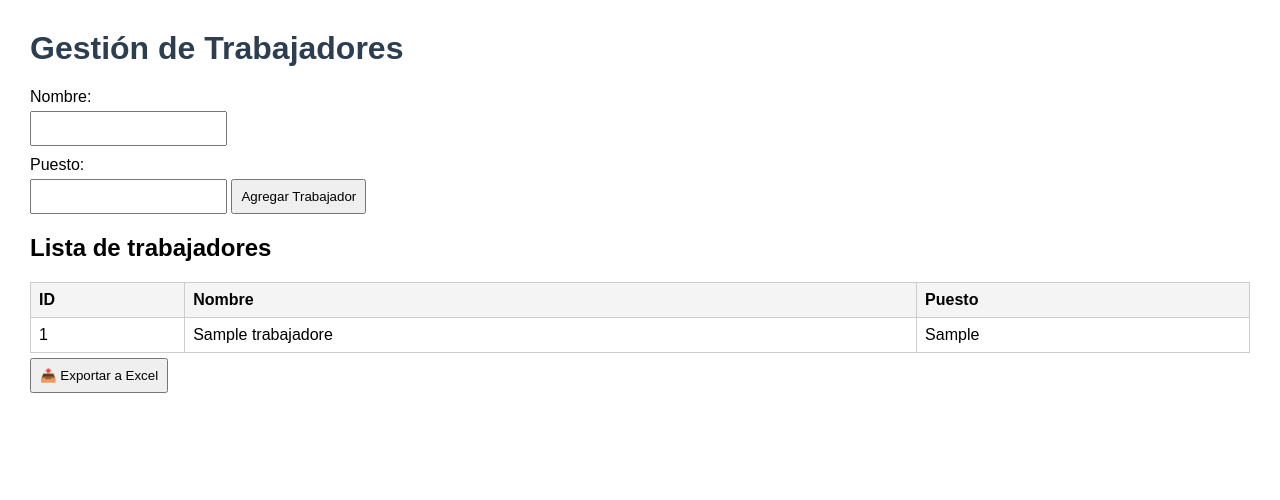
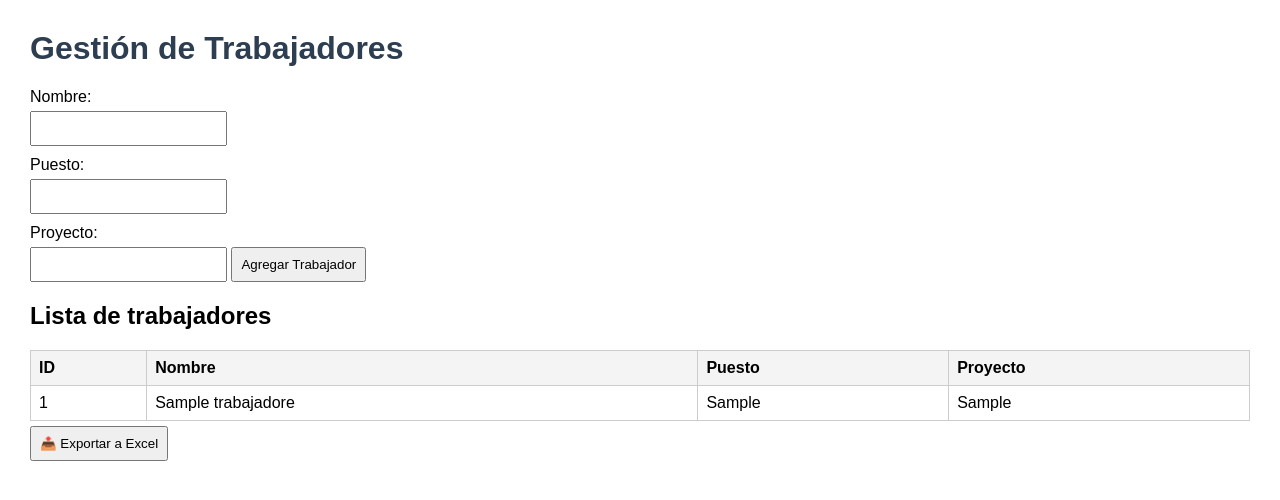
Before and after one commit to gsilvestre-pixel/erp-mini, a Flask app: page / in a window 1280 px wide. Shown: the top 500 px of the page. Run offline with Flask 3, Linux system fonts and the light colour scheme; tables that the repository leaves empty hold one stand-in row (values such as "Sample post").

Commit message:
Update index.html

```diff
--- a/templates/index.html
+++ b/templates/index.html
@@ -25,6 +25,9 @@
         <label for="puesto">Puesto:</label>
         <input type="text" id="puesto" name="puesto" required>
 
+        <label for="proyecto">Proyecto:</label>
+        <input type="text" id="proyecto" name="proyecto" required>
+
         <button type="submit">Agregar Trabajador</button>
     </form>
 
@@ -35,12 +38,14 @@
             <th>ID</th>
             <th>Nombre</th>
             <th>Puesto</th>
+            <th>Proyecto</th>
         </tr>
         {% for t in trabajadores %}
         <tr>
             <td>{{ t[0] }}</td>
             <td>{{ t[1] }}</td>
             <td>{{ t[2] }}</td>
+            <td>{{ t[3] }}</td>
         </tr>
         {% endfor %}
     </table>
```
